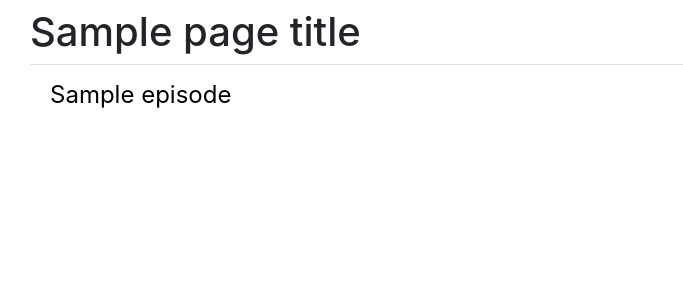
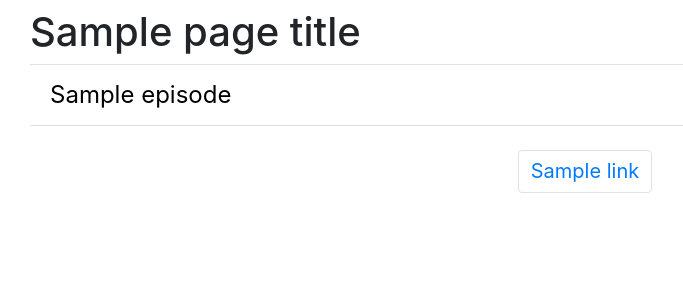
Before and after one commit to cangkevin/asain-show-rss-website-wrapper, a Flask app: template website/templates/listing/episodes.html in a window 1280 px wide. Shown: the part 56-356 px from the top of the page, without its empty margins (55-738 px from the left). Run offline with Flask 2, Linux system fonts and the light colour scheme; the template is opened without the code that fills it: most values are stand-ins (such as "Sample title", 1, 10 or a date in 2020); some libraries are stand-ins or nearby versions.

Commit message:
added pagination links for episodes

```diff
--- a/website/listing.py
+++ b/website/listing.py
@@ -55,9 +55,9 @@ def shows(category,page):
                                                 shows=shows,
                                                 paginations=paginations)
 
-@bp.route('/episodes/<show_id>')
-def episodes(show_id):
-    response = requests.get(BASE_URL + '/info/' + show_id)
+@bp.route('/episodes/<show_id>/<page>')
+def episodes(show_id,page):
+    response = requests.get(BASE_URL + '/info/' + show_id + '/' + page)
     rss_data = feedparser.parse(response.content)
 
     page_title = rss_data.feed.title
@@ -67,6 +67,7 @@ def episodes(show_id):
     episodes, paginations = _extract_possible_paginations(entries)
 
     return render_template('listing/episodes.html',categories=CATEGORIES,
+                                                    current_show=show_id,
                                                     page_title=page_title,
                                                     episodes=episodes,
                                                     paginations=paginations)
--- a/website/templates/listing/episodes.html
+++ b/website/templates/listing/episodes.html
@@ -16,4 +16,19 @@
             </li>
         {% endfor %}
     </ul>
+    <br>
+    {% if paginations is defined %}
+        <nav aria-label="Episodes display pages">
+            <ul class="pagination justify-content-center">
+                {% for link in paginations %}
+                    <li class="page-item">
+                        <a class="page-link text-bigger"
+                            href="{{ url_for('listing.episodes', show_id=current_show, page=link.id) }}">
+                            {{ link.title }}
+                        </a>
+                    </li>
+                {% endfor %}
+            </ul>
+        </nav>
+    {% endif %}
 {% endblock %}
--- a/website/templates/listing/shows.html
+++ b/website/templates/listing/shows.html
@@ -14,7 +14,7 @@
             <div class="row">
         {% endif %}
         <div class="col-3">
-            <a href="{{ url_for('listing.episodes', show_id=show.id) }}" style="color:black;">
+            <a href="{{ url_for('listing.episodes', show_id=show.id, page=1) }}" style="color:black;">
                 <div class="container">
                     <img src="{{ show.picture }}" class="w-100">
                     <div class="row font-weight-bold text-bigger">
```
